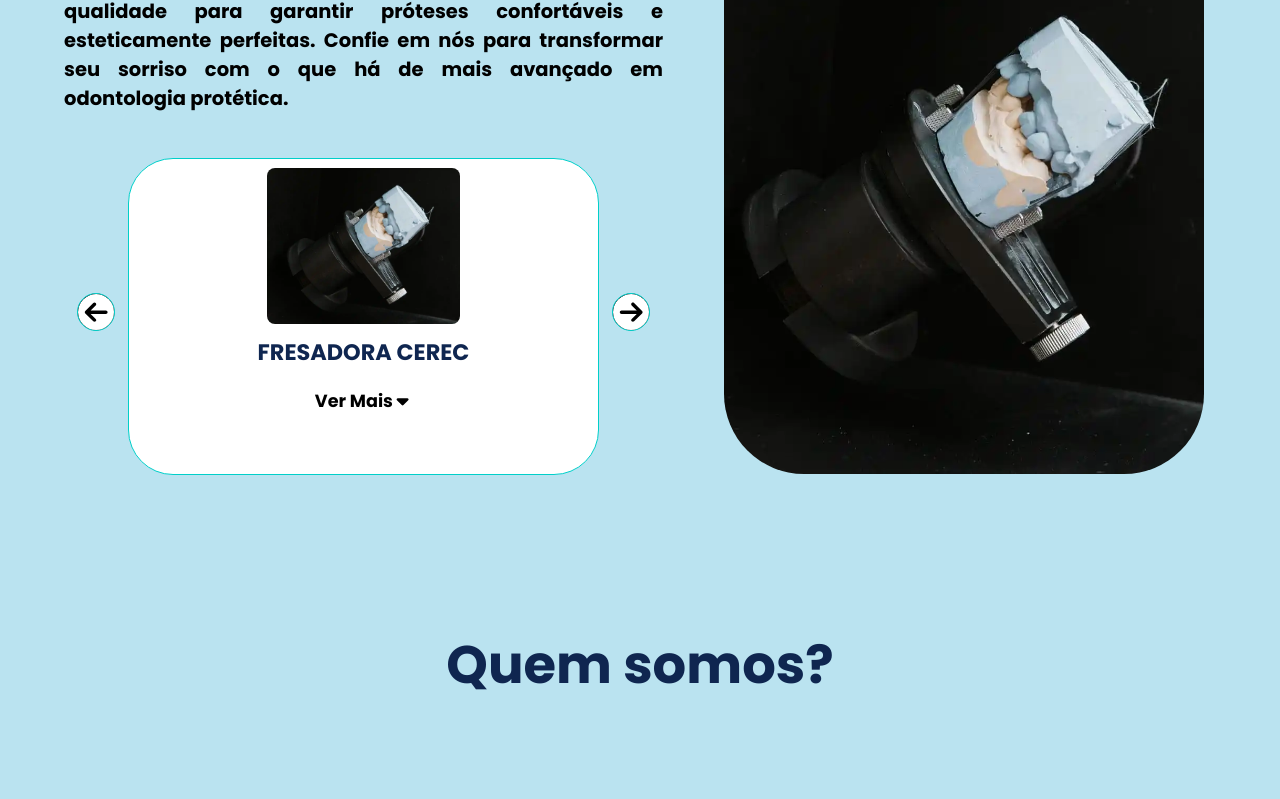
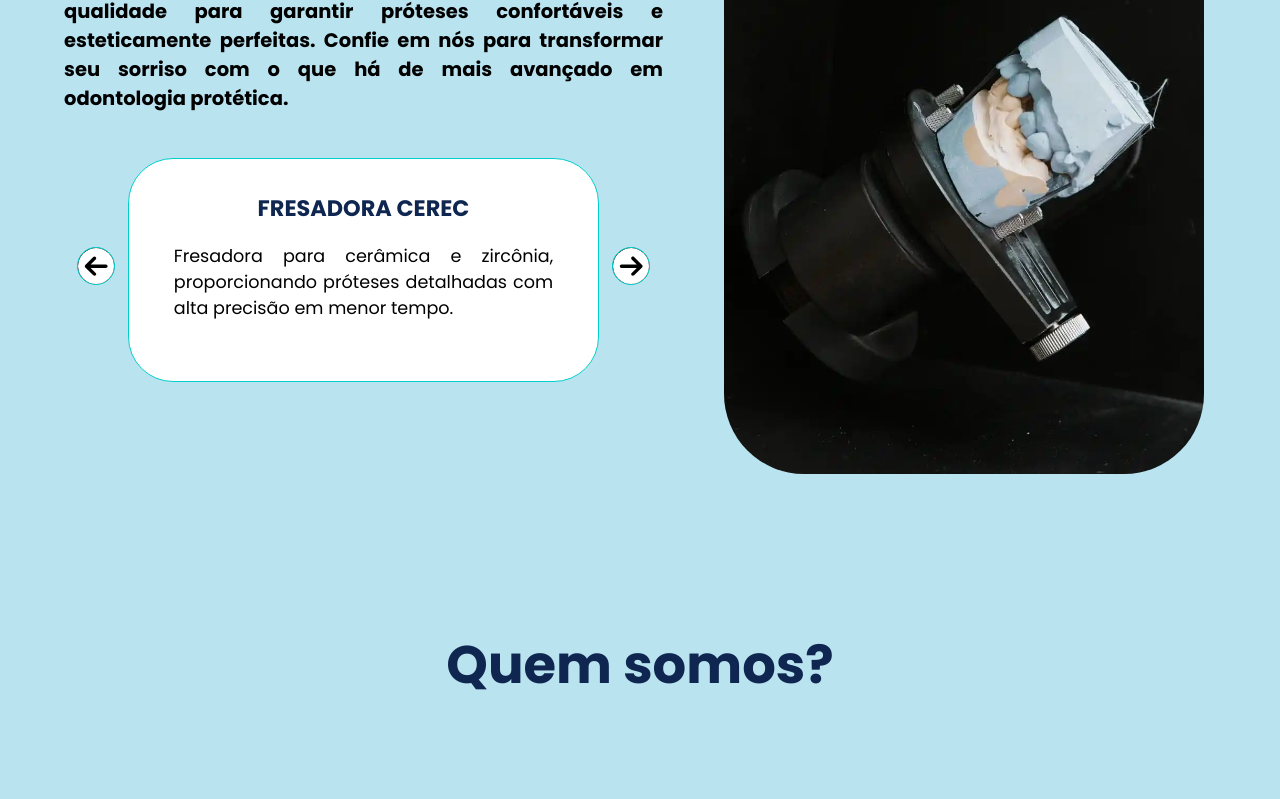
Before and after one commit to VictorCabralNSilva/Laboratorio-ns, a React (Vite) app: page / in a window 1280 px wide. Shown: the part 1817-2616 px from the top of the page. Built offline with nearby package versions, Linux system fonts and the light colour scheme.

Commit message:
Slider tecnologias teste

```diff
--- a/src/containers/layout/Tecnologias/Tecnologias.jsx
+++ b/src/containers/layout/Tecnologias/Tecnologias.jsx
@@ -11,8 +11,8 @@ import 'swiper/css/navigation';
 import { useEffect, useRef } from 'react';
 import { gsap } from 'gsap';
 const tecnologias = [
-  { id: 1, title: 'Fresadora CEREC', vermais: 'Ver Mais', image: [TecnologiaImg1], description: 'Fresadora para cerâmica e zircônia, proporcionando próteses detalhadas com alta precisão em menor tempo.', alt: 'foto da tecnologia tal' },
-  { id: 2, title: 'Impressoras 3D Anycubic 6Ks e 4Ks', vermais: 'Ver Mais', image: [TecnologiaImg2], description: 'Impressoras de alta resolução para modelos e guias, otimizando o ajuste e a qualidade das próteses.', alt: 'foto da tecnologia tal' }
+  { id: 1, title: 'Fresadora CEREC', vermais: 'Ver Mais', /*image: [TecnologiaImg1],*/ description: 'Fresadora para cerâmica e zircônia, proporcionando próteses detalhadas com alta precisão em menor tempo.', alt: 'foto da tecnologia tal' },
+  { id: 2, title: 'Impressoras 3D Anycubic 6Ks e 4Ks', vermais: 'Ver Mais', /*image: [TecnologiaImg2],*/ description: 'Impressoras de alta resolução para modelos e guias, otimizando o ajuste e a qualidade das próteses.', alt: 'foto da tecnologia tal' }
 ];
 export function Tecnologias() {
   const boxRef = useRef(null);
@@ -89,13 +89,13 @@ export function Tecnologias() {
                         <div className={styles.tecnologias_content}>
                         {tecnologias.map((tecnologia) => (
                         <SwiperSlide key={tecnologia.id} className={styles.tecnologia}>
-                          <div className={styles.tecnologia_img}>
-                          <img src={tecnologia.image} loading="lazy" alt={tecnologia.alt} /></div>
+                          {/*<div className={styles.tecnologia_img}>
+                          <img src={tecnologia.image} loading="lazy" alt={tecnologia.alt} /></div>*/}
                           <div className={`${styles.tecnologia_title} ${tecnologia.id === 2 ? styles.tecnologia_titlealterado : ''}`}>
                           <h4>{tecnologia.title}</h4>
                           </div>
                           <div className={styles.tecnologia_description}>
-                            <p id={styles.mais}>{tecnologia.vermais}<FaCaretDown /></p>
+                            {/*<p id={styles.mais}>{tecnologia.vermais}<FaCaretDown /></p>*/}
                             <p className={styles.tecnologia_content}>{tecnologia.description}</p>
                           </div>
                         </SwiperSlide>
--- a/src/containers/layout/Tecnologias/Tecnologias.module.css
+++ b/src/containers/layout/Tecnologias/Tecnologias.module.css
@@ -71,7 +71,7 @@
 .swiper .tecnologia{
     background-color: #FFFFFF;
     width: 15rem;
-    max-height: 19rem;
+    height: 14rem;
     border-radius: 45px;
     display: flex;
     flex-direction: column;
@@ -124,10 +124,21 @@
 }
 @keyframes SlideIn {
     0% {
-        transform: translateX(110%);
+        transform: translateX(90%);
+        opacity: 0;
+    }
+    5%{
+        opacity: 1;
+    }
+    94%{
+        opacity: 1;
+    }
+    95%{
+        opacity: 0.5;
     }
     100% {
-        transform: translateX(-150%);
+        transform: translateX(-120%);
+        opacity: 0;
     }
 }
 .tecnologia_description{
@@ -460,6 +471,25 @@
             border-radius: 80px;
         }
     }
+    @keyframes SlideIn {
+        0% {
+            transform: translateX(90%);
+            opacity: 0;
+        }
+        5%{
+            opacity: 1;
+        }
+        94%{
+            opacity: 1;
+        }
+        95%{
+            opacity: 0.5;
+        }
+        100% {
+            transform: translateX(-85%);
+            opacity: 0;
+        }
+    }
 }
 @media (min-width: 1441px) and (max-width: 1600px) {
     .left_tecnologias h2{
```
